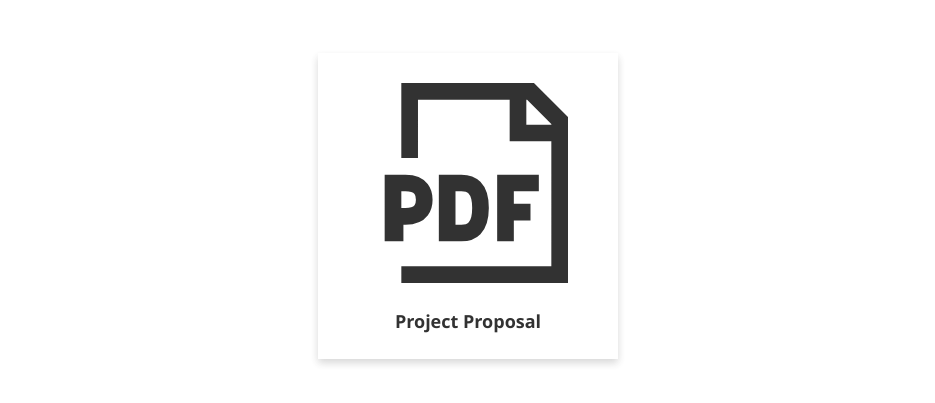
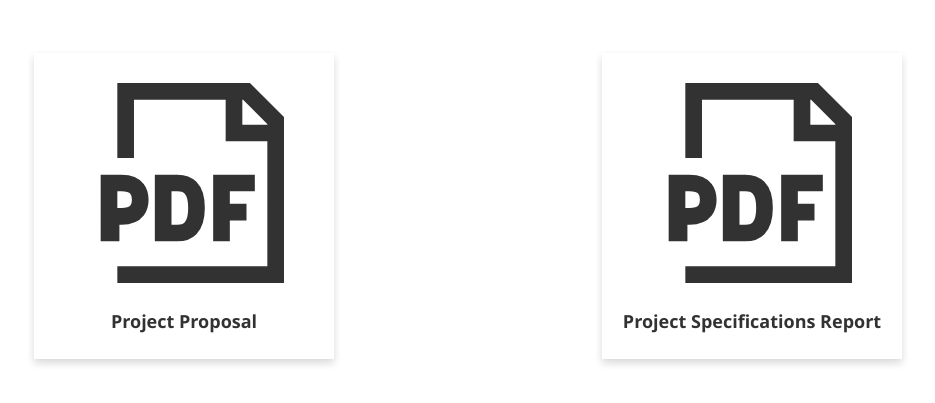
Before and after one commit to seljukat/venator, a React (Create React App) app: page /venator/documentations in a window 1280 px wide. Shown: the part 169-572 px from the top of the page, without its empty margins (172-1107 px from the left). Built offline with nearby package versions, Linux system fonts and the light colour scheme.

Commit message:
Project Specifications Report added into the Documents folder

```diff
--- a/src/pages/DocumentationsPage.js
+++ b/src/pages/DocumentationsPage.js
@@ -1,6 +1,7 @@
 import '../styles/doc-cards.css';
 import { GrDocumentPdf } from 'react-icons/gr';
 import projectProposal from '../Documents/Project Proposal.pdf';
+import projectSpecificationsReport from '../Documents/Project Specifications Report.pdf';
 
 const DocumentationsPage = () => (
     <>
@@ -18,40 +19,20 @@ const DocumentationsPage = () => (
             </div>
         </a>
 
-        {/* <a className='doc-link empty' href='#' target='_blank' rel='noreferrer'>
+        <a className='doc-link' href={projectSpecificationsReport} target='_blank' rel='noreferrer'>
             <div className="doc-card">
                 <div className="doc-card-top">
                     <GrDocumentPdf style={{width:"200px",height:"200px"}}/>
                 </div>
                 <div className="doc-card-container">
-                    <h4><b>Design Document</b></h4>
+                    <h4><b>Project Specifications Report</b></h4>
                 </div>
             </div>
         </a>
 
-        <a className='doc-link empty' href='#' target='_blank' rel='noreferrer'>
-            <div className="doc-card">
-                <div className="doc-card-top">
-                    <GrDocumentPdf style={{width:"200px",height:"200px"}}/>
-                </div>
-                <div className="doc-card-container">
-                    <h4><b>Other Document</b></h4>
-                </div>
-            </div>
-        </a>
+    </div>
 
-        <a className='doc-link empty' href='#' target='_blank' rel='noreferrer'>
-            <div className="doc-card">
-                <div className="doc-card-top">
-                    <GrDocumentPdf style={{width:"200px",height:"200px"}}/>
-                </div>
-                <div className="doc-card-container">
-                    <h4><b>The Other Document</b></h4>
-                </div>
-            </div>
-        </a> */}
-
-    </div>
+    {/* <iframe className='' src={projectProposal} height="100%" width="100%" title="Project Proposal"></iframe> */}
 
     </>
 )
```
Also changed, not shown: 1 other file (tests, documents, lock files or other folders).
